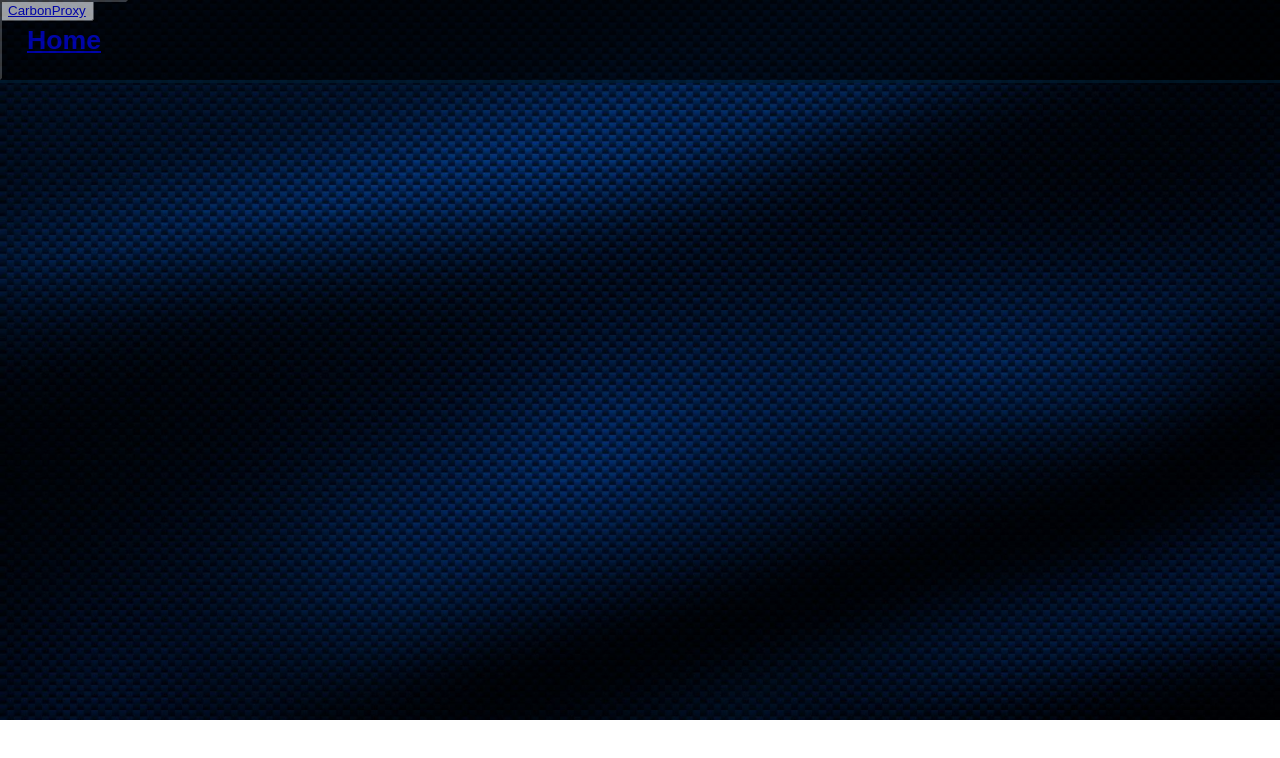
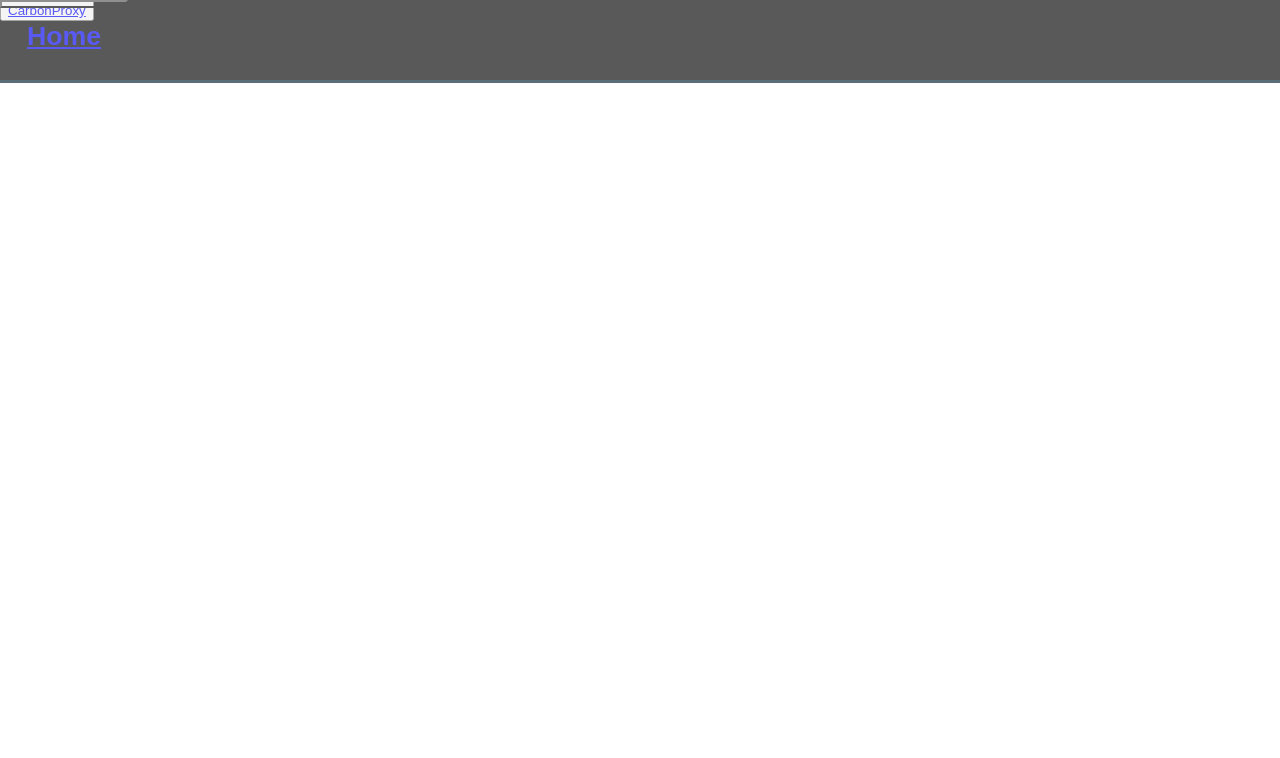
Before and after one commit to MasonWalker24/masonwalker.dev, a website: page public/index.html in a window 1280 px wide. Drawn offline with Linux system fonts and the light colour scheme.

Commit message:
Update primary2.css

```diff
--- a/public/primary2.css
+++ b/public/primary2.css
@@ -1,8 +1,6 @@
 body
 {
 overflow: hidden;
-background-image: url("background.jpg");
-background-repeat: no-repeat;
 background-size: 100%, 100%;
 }
 .header
@@ -65,3 +63,13 @@ border-bottom: 0.3vw solid #001e30;
   color: white;
   text-decoration: none;
 }
+.navlogo
+{
+  position: absolute;
+  background: none;
+  opacity: 100%;
+  width: 10%;
+  height: 10%;
+  color: white;
+  text-decoration: none;
+}
```
